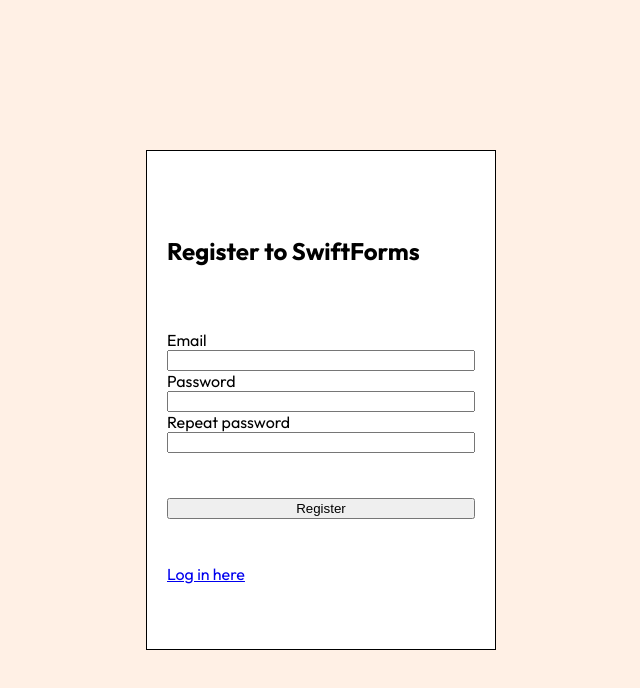
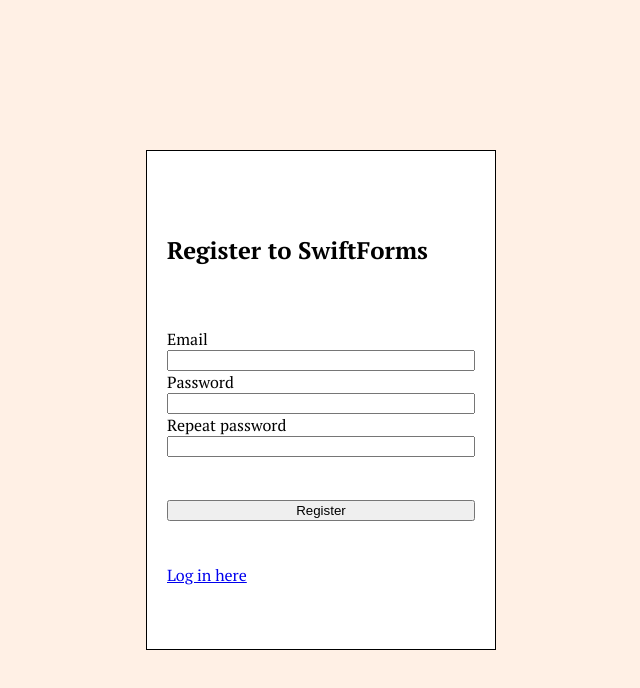
Before and after one commit to george-silviu/swift-forms, a React (Vite) app in the folder client/: page /sign-up in a window 1280 px wide. Shown: the top 688 px of the page, without its empty margins (319-959 px from the left). Built offline with nearby package versions, Linux system fonts and the light colour scheme.

Commit message:
changed font and logo font

```diff
--- a/client/index.html
+++ b/client/index.html
@@ -8,7 +8,7 @@
     <link rel="preconnect" href="https://fonts.googleapis.com" />
     <link rel="preconnect" href="https://fonts.gstatic.com" crossorigin />
     <link
-      href="https://fonts.googleapis.com/css2?family=Outfit:wght@100..900&display=swap"
+      href="https://fonts.googleapis.com/css2?family=Outfit:wght@100..900&family=PT+Serif:ital,wght@0,400;0,700;1,400;1,700&display=swap"
       rel="stylesheet"
     />
   </head>
--- a/client/src/index.scss
+++ b/client/src/index.scss
@@ -1,6 +1,6 @@
 body {
   margin: 0;
-  font-family: "Outfit", sans-serif;
+  font-family: "PT Serif", serif;
 }
 
 * {
--- a/client/src/pages/login/login.page.jsx
+++ b/client/src/pages/login/login.page.jsx
@@ -1,4 +1,4 @@
-import { useState } from "react";
+import { useState, useEffect } from "react";
 import { NavLink, useNavigate } from "react-router-dom";
 
 import "./login.styles.scss";
@@ -6,30 +6,35 @@
 const defaultFormFields = {
   email: "",
   password: "",
+  rememberMe: false,
 };
 
 const Login = () => {
   const navigate = useNavigate();
 
   const [formFields, setFormFields] = useState(defaultFormFields);
-  const { email, password } = formFields;
+  const { email, password, rememberMe } = formFields;
 
   const handleChange = (event) => {
     const { name, value } = event.target;
+    console.log({ name, value });
     setFormFields({ ...formFields, [name]: value });
   };
 
+  useEffect(() => {
+    console.log(formFields);
+  }, formFields.rememberMe);
+
   const handleSubmit = async (event) => {
     event.preventDefault();
+    console.log(formFields);
 
-    setTimeout(() => {
-      console.log(formFields);
-
-      navigate("/dashboard");
-      try {
-        //perform request to login endpoint
-      } catch (error) {}
-    }, 2000);
+    // setTimeout(() => {
+    //   navigate("/dashboard");
+    //   try {
+    //     //perform request to login endpoint
+    //   } catch (error) {}
+    // }, 2000);
   };
 
   return (
@@ -70,7 +75,15 @@
           </div>
 
           <div className="form-checkbox">
-            <input id="remember-me" type="checkbox" />
+            <input
+              id="remember-me"
+              name="rememberMe"
+              type="checkbox"
+              value={rememberMe}
+              onChange={(event) => {
+                console.log(event.target);
+              }}
+            />
             <label htmlFor="remember-me">Remember me</label>
           </div>
 
--- a/client/src/pages/register/register.page.jsx
+++ b/client/src/pages/register/register.page.jsx
@@ -71,7 +71,7 @@
           Register
         </button>
 
-        <NavLink to="/">Log in here</NavLink>
+        <NavLink to="/sign-in">Log in here</NavLink>
       </form>
     </section>
   );
```
Also changed, not shown: client/public/logo.png.
